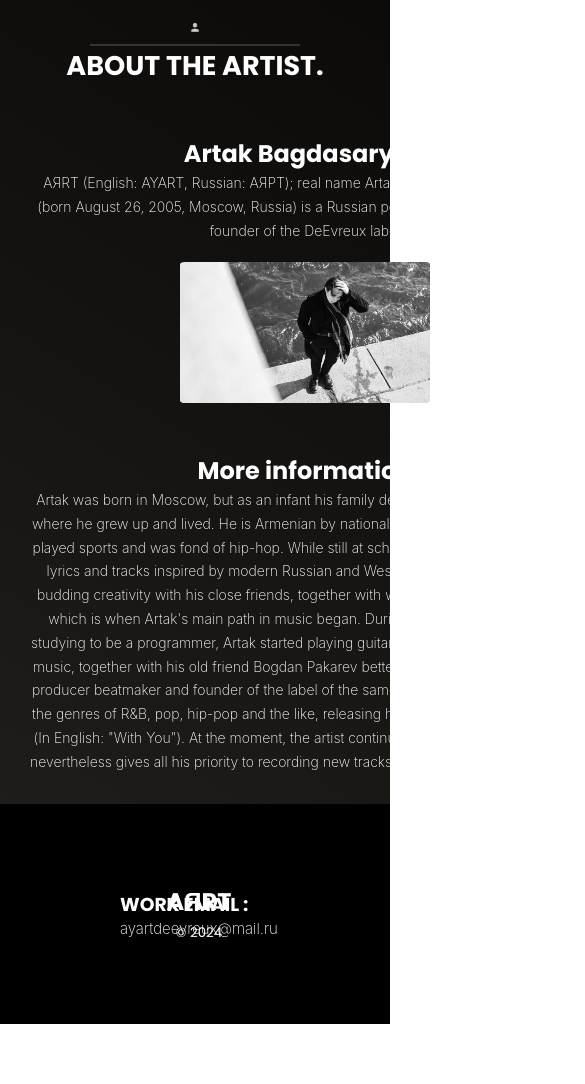
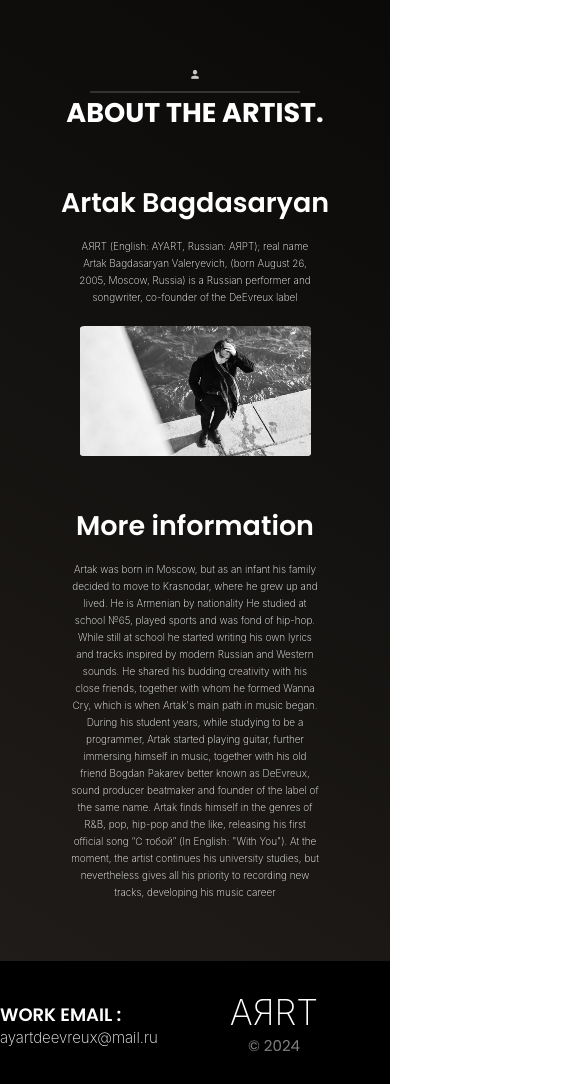
Before and after one commit to anorllondo/ayart, a plain HTML site: page index.html in a window 390 px wide. Shown: the part 1553-2637 px from the top of the page, 585 px wide, since content can reach past the window. Before the commit the page ends 2577 px from the top, so only its background shows below. Drawn offline with Linux system fonts and the light colour scheme.

Commit message:
Update style.css

```diff
--- a/style.css
+++ b/style.css
@@ -87,6 +87,7 @@ header {
     text-transform: uppercase;
     font-size: 29px;
     font-weight: 800;
+
 }
 
 
@@ -185,13 +186,13 @@ header nav ul li.btn a:hover {
     font-size: 18px;
 }
 
-.hero-info h2 {
+.hero-info h3 {
     color: #96867c;
     font-size: 1.2rem;
     font-weight: 600;
 }
 
-.hero-info h1 {
+.hero-info h2 {
     font-size: 2.5rem;
     font-weight: 700;
     padding-top: 20px;
@@ -233,7 +234,7 @@ header nav ul li.btn a:hover {
     }
 
     .hero-info {
-        max-width: 90%;
+        max-width: 100%;
     }
 
     .single {
@@ -248,11 +249,11 @@ header nav ul li.btn a:hover {
     }
 
     .single {
-        max-width: 80%;
+        max-width: 60%;
     }
 
     .hero-info p {
-        max-width: 90%;
+        max-width: 100%;
     }
 }
 
@@ -296,34 +297,41 @@ header nav ul li.btn a:hover {
 
 .big-text {
     font-weight: bold;
-    font-size: 50px;
+    font-size: 30px;
     text-align: center;
 }
 
 
 
 @media (max-width: 1024px) {
+
+    .about-artist {
+        align-items: center;
+    }
+
     .about-img {
-        max-width: 6%;
+        max-width: 7%;
         height: auto;
         margin-bottom: -20px;
     }
 
     .big-text {
-        font-size: 40px;
+        font-size: 22px;
+        text-align: center;
     }
 }
 
 @media (max-width: 720px) {
 
     .about-img {
-        max-width: 10%;
+        max-width: 8%;
         height: auto;
         margin-bottom: -10px;
     }
 
     .big-text {
-        font-size: 30px;
+        font-size: 22px;
+        text-align: center  ;
     }
 }
 
@@ -351,16 +359,18 @@ header nav ul li.btn a:hover {
     display: flex;
     flex-direction: row;
     align-items: flex-start;
-    padding-bottom: 30px;
+    padding-bottom: 60px;
 }
 
 .container.info {
     display: flex;
     flex-direction: column;
     align-items: flex-start;
+    margin-left: 30px;
+
 }
 
-.info h3 {
+.info h2 {
     font-size: 30px;
     font-weight: 600;
     margin-bottom: 15px;
@@ -376,7 +386,6 @@ header nav ul li.btn a:hover {
 }
 
 .info img {
-    text-transform: uppercase;
     margin-top: 25px;
     margin-bottom: 50px;
     border-radius: 2%;
@@ -388,10 +397,11 @@ header nav ul li.btn a:hover {
     display: flex;
     flex-direction: column;
     align-items: flex-start;
+
 }
 
-.more h3 {
-    margin-top: 100px;
+.more h2 {
+
     font-size: 30px;
     font-weight: 600;
     margin-bottom: 15px;
@@ -400,10 +410,10 @@ header nav ul li.btn a:hover {
 .more p {
     font-family: 'Inter', system-ui, -apple-system, BlinkMacSystemFont, 'Segoe UI', Roboto, Oxygen, Ubuntu, Cantarell, 'Open Sans', 'Helvetica Neue', sans-serif;
     line-height: 170%;
-    width: 550px;
+    margin-right: 30px;
     font-size: 18px;
     font-weight: 200;
-    margin: 0;
+    width: 550px;
 }
 
 
@@ -416,43 +426,93 @@ header nav ul li.btn a:hover {
         align-items: center;
     }
 
-    .container.info,
     .container.more {
         align-items: center;
         text-align: center;
     }
 
+    .container.info {
+        align-items: center;
+        text-align: center;
+        margin-left: 0;
+    }
+
     .info img {
         margin-top: 20px;
-        max-width: 300px;
+        width: 70%;
     }
 
     .info p,
     .more p {
-        font-size: 16px;
+        font-size: 15px;
+        width: 550px;
+        margin-right: 0;
     }
 }
 
 @media (max-width: 768px) {
-    .info h3,
-    .more h3 {
-        font-size: 24px;
+    .container.banner {
+        flex-direction: column;
+        align-items: center;
+    }
+
+    .container.more {
+        align-items: center;
+        text-align: center;
+    }
+
+    .container.info {
+        align-items: center;
+        text-align: center;
+        margin-left: 0;
+    }
+
+    .info img {
+        margin-top: 20px;
+        max-width: 1000px;
     }
 
     .info p,
     .more p {
-        font-size: 14px;
+        font-size: 10px;
+        max-width: 100%;
+        margin-right: 0;
+    }
+
+    .info h2,
+    .more h2 {
+        font-size: 27px;
     }
 }
 
-@media (max-width: 480px) {
-    .info img {
-        max-width: 250px;
+@media (max-width: 610px) {
+    .container.banner {
+        flex-direction: column;
+        align-items: center;
     }
 
-    .info h3,
-    .more h3 {
-        font-size: 20px;
+    .container.more {
+        align-items: center;
+        text-align: center;
+    }
+
+    .container.info {
+        align-items: center;
+        text-align: center;
+        margin-left: 0;
+    }
+
+    .info img {
+        margin-top: 20px;
+        width: 70%;
+
+    }
+
+    .info p,
+    .more p {
+        font-size: 10px;
+        width: 250px; ;
+        margin-right: 0;
     }
 }
 
@@ -467,19 +527,17 @@ header nav ul li.btn a:hover {
 
 footer {
     background: rgb(0, 0, 0);
-    padding: 80px 0;
+    padding: 30px 0;
 }
 
 .blocks-container {
     display: flex;
-    justify-content: space-between;
+    justify-content: flex-start;
     align-items: center;
-    width: 100%;
 }
 
 .mail {
     text-align: left;
-    padding-left: 120px;
 }
 
 .mail p {
@@ -490,23 +548,41 @@ footer {
 }
 
 .cop {
+    flex: 1;
     text-align: center;
-    flex-grow: 1;
-    margin-left: -270px;
 }
 
-.cop h1 {
+
+
+.cop h2 {
     font-family: 'Inter', system-ui, -apple-system, BlinkMacSystemFont, 'Segoe UI', Roboto, Oxygen, Ubuntu, Cantarell, 'Open Sans', 'Helvetica Neue', sans-serif;
     text-align: center;
-    font-size: 45px;
+    font-size: 35px;
     font-weight: 200;
 }
 
 .contact-us {
-    font-weight: bold;
+    font-weight: 600;
+    font-size: 18px;
 }
 
-.text-white-50 {
+.cop-text {
     color: rgba(255, 255, 255, 0.5);
     font-size: 15px;
 }
+
+
+
+
+@media (max-width: 1180px) {
+
+}
+
+@media (max-width: 768px) {
+
+}
+
+@media (max-width: 610px) {
+
+
+}
```
